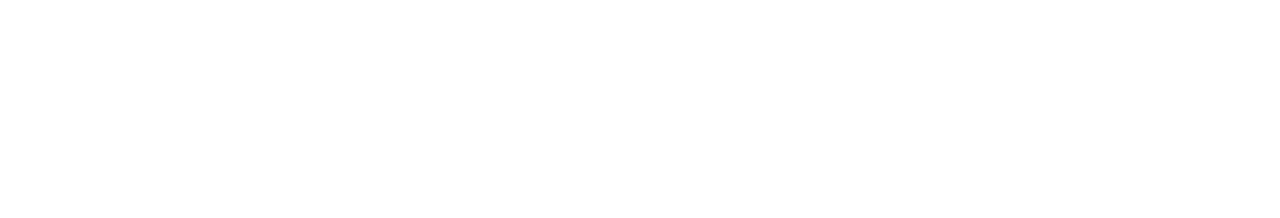
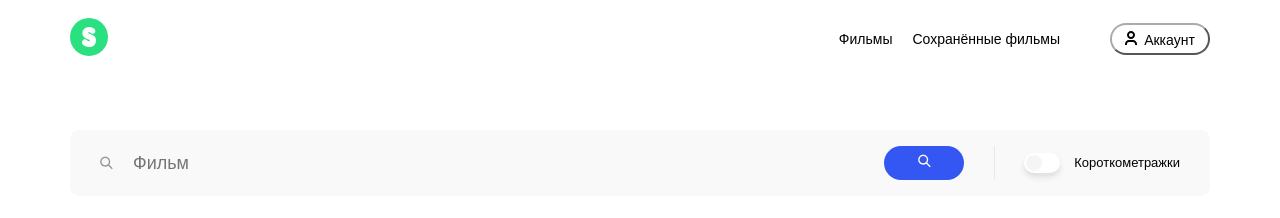
Before and after one commit to kris-alexwa/movies-explorer-frontend, a React app: page /movies in a window 1280 px wide. Built offline with nearby package versions, Linux system fonts and the light colour scheme.

Commit message:
сверстала компонент строки поиска фильмов

```diff
--- a/src/components/App/App.css
+++ b/src/components/App/App.css
@@ -13,5 +13,5 @@
   justify-content: center;
   margin: auto;
   max-width: 1280px;
-  font-family: 'Inter', 'Arial', sans-serif;
+  font-family: 'Inter Regular', 'Arial', sans-serif;
 }
--- a/src/components/App/App.js
+++ b/src/components/App/App.js
@@ -2,7 +2,7 @@ import React from 'react';
 import { Route, Switch } from 'react-router-dom';
 import './App.css';
 import Main from '../Main/Main';
-// import Movies from '../Movies/Movies';
+import Movies from '../Movies/Movies';
 // import SavedMovies from '../SavedMovies/SavedMovies';
 // import Profile from '../Profile/Profile';
 import Login from '../Login/Login';
@@ -23,9 +23,10 @@ function App() {
           <Route path="/signup">
             <Register />
           </Route>
-          {/* <Route path="/movies">
-          <Movies />
-        </Route>
+          <Route path="/movies">
+            <Movies />
+          </Route>
+          {/*
         <Route path="/saved-movies">
           <SavedMovies />
         </Route>
--- a/src/components/Header/Header.css
+++ b/src/components/Header/Header.css
@@ -1,8 +1,11 @@
 .header {
-    background-color: #073042;
     display: flex;
     justify-content: center;
     width: 100%;
+}
+
+.header__dark-theme {
+    background-color: #073042;
 }
 
 .header__logo {
@@ -18,15 +21,10 @@
 }
 
 .header__link {
-    font-size: 12px;
-    line-height: 16px;
     cursor: pointer;
-    width: 76px;
-    height: 32px;
     box-sizing: border-box;
     transition: opacity 0.5s ease;
     text-decoration: none;
-    padding-top: 8px;
 }
 
 .header__links-container {
@@ -34,19 +32,27 @@
     align-items: center;
 }
 
-.header__link_register {
+.header__link-auth {
+    font-size: 12px;
+    line-height: 16px;
+    padding-top: 8px;
+    min-width: 76px;
+    min-height: 32px;
+}
+
+.header__link-auth_register {
     background-color: transparent;
     color: #fff;
     margin-right: 30px;
 }
 
-.header__link_login {
+.header__link-auth_login {
     background-color: #2BE080;
     border-radius: 3px;
-    /* width: 76px; */
     color: #000;
     text-align: center;
     padding-top: 8px;
+
 }
 
 .header__link:hover {
--- a/src/components/Header/Header.js
+++ b/src/components/Header/Header.js
@@ -4,9 +4,11 @@ import logoHeader from '../../images/logo.svg';
 import { Link } from 'react-router-dom';
 
 function Header(props) {
+    const headerClassName = props.dark ? "header header__dark-theme" : "header";
+
     return(
         <>
-        <header className="header">
+        <header className={headerClassName}>
             <div className="header__container">
                 <Link to="/"><img className="header__logo" src={logoHeader} alt="Логотип" /></Link>
                 {props.children}
--- a/src/components/Main/Main.js
+++ b/src/components/Main/Main.js
@@ -12,10 +12,10 @@ import Footer from '../Footer/Footer';
 function Main() {
     return (
         <>
-            <Header>
+            <Header dark={true}>
                 <nav class="header__links-container">
-                    <Link to="/signup" className="header__link header__link_register">Регистрация</Link>
-                    <Link to="/signin" className="header__link header__link_login">Войти</Link>
+                    <Link to="/signup" className="header__link header__link-auth header__link-auth_register">Регистрация</Link>
+                    <Link to="/signin" className="header__link header__link-auth header__link-auth_login">Войти</Link>
                 </nav>
             </Header>
             <main className="content">
--- a/src/components/Main/Promo/Promo.js
+++ b/src/components/Main/Promo/Promo.js
@@ -1,7 +1,7 @@
 import React from 'react';
 import ImageLead from '../../../images/landing-logo.png';
 import './Promo.css';
-import { Link, animateScroll as scroll } from "react-scroll";
+import { Link} from "react-scroll";
 
 function Promo() {
     return (
--- a/src/components/Movies/Movies.css
+++ b/src/components/Movies/Movies.css
@@ -0,0 +1,39 @@
+.header__link {
+    font-size: 14px;
+
+}
+
+.header__links {
+    margin-right: 50px;
+
+}
+
+.header__link-movies_movies {
+    margin-right: 20px;
+
+}
+
+.header__link-movies {
+    color: #000;
+}
+
+.header__btn-account {
+    background-color: transparent;
+    width: 100px;
+    height: 32px;
+    padding: 0;
+    border-color: #AAAAAA;
+    border-radius: 50px;
+    font-size: 14px;
+    font-weight: 400;
+    cursor: pointer;
+    transition: opacity 0.5s ease;
+}
+
+.header__account-icon {
+    margin-right: 7px;
+}
+
+.header__btn-account:hover {
+    opacity: 0.7;
+}
--- a/src/components/Movies/Movies.js
+++ b/src/components/Movies/Movies.js
@@ -1,9 +1,25 @@
 import React from 'react';
 import './Movies.css';
+import { Link } from 'react-router-dom';
+import Header from '../Header/Header';
+import AccountIcon from '../../images/icon-account.svg'
+import SearchForm from './SearchForm/SearchForm';
 
 function Movies() {
-    return(
+    return (
         <>
+            <Header>
+                <div className="header__links-container">
+                    <nav className="header__links">
+                        <Link to="/movies" className="header__link header__link-movies header__link-movies_movies">Фильмы</Link>
+                        <Link to="/saved-movies" className="header__link header__link-movies header__link-movies_saved-movies">Сохранённые фильмы</Link>
+                    </nav>
+                    <Link to='/profile' className="header__link-account">
+                        <button className="header__btn-account"><img src={AccountIcon} className="header__account-icon" alt='Иконка аккаунта'/>Аккаунт</button>
+                    </Link>
+                </div>
+            </Header>
+            <SearchForm />
         </>
     )
 }
--- a/src/components/Movies/SearchForm/SearchForm.css
+++ b/src/components/Movies/SearchForm/SearchForm.css
@@ -0,0 +1,92 @@
+.search-form {
+    margin-top: 70px;
+    width: 100%;
+}
+
+.search-form__wrapper {
+    display: flex;
+    justify-content: space-between;
+    padding: 16px 30px 16px 30px;
+    max-width: 1140px;
+    background-color: #F9F9F9;
+    border-radius: 9px;
+    margin: auto;
+    box-sizing: border-box;
+}
+
+.search-form__container {
+    width: 80%;
+    margin-right: 30px;
+    display: flex;
+    justify-content: space-between;
+}
+
+.search-form__input {
+    border: none;
+    outline: none;
+    background-color: transparent;
+    margin-left: 18px;
+    font-size: 18px;
+    width: 87%;
+}
+
+.search-form__btn {
+    background-color: #3456F3;
+    width: 80px;
+    height: 34px;
+    border: none;
+    border-radius: 48px;
+    padding: 0;
+    cursor: pointer;
+    align-self: flex-end;
+}
+
+.search-form__icon {
+
+}
+
+.search-form__icon_white-theme {
+
+}
+
+.checkbox {
+    display: flex;
+    border-left: 1px solid #E8E8E8;
+    padding-left: 29px;
+    align-items: center;
+}
+
+.checkbox__title {
+    margin: 0;
+    font-size: 13px;
+    font-weight: 400;
+}
+
+.checkbox__btn {
+    margin-right: 14px;
+    position: relative;
+    appearance: none;
+    outline: none;
+    width: 36px;
+    height: 20px;
+    background-color: #fff;
+    border-radius: 16px;
+    box-shadow: 0px 4px 4px rgba(50, 50, 71, 0.08), 0px 4px 8px rgba(50, 50, 71, 0.06);
+    cursor: pointer;
+}
+
+.checkbox__btn::after {
+    content: "";
+    position: absolute;
+    top: 2px;
+    left: 2px;
+    width: 16px;
+    height: 16px;
+    background-color: #F5F5F5;
+    border-radius: 50%;
+}
+
+.checkbox__btn:checked::after {
+    background-color: #2BE080;
+    left: 18px;
+}
--- a/src/components/Movies/SearchForm/SearchForm.js
+++ b/src/components/Movies/SearchForm/SearchForm.js
@@ -0,0 +1,29 @@
+import React from 'react';
+import './SearchForm.css';
+import searchIconGray from '../../../images/search-icon.svg';
+import searchIconWhite from '../../../images/search-icon-white.svg';
+
+function SearchForm() {
+    return (
+        <>
+            <form className="search-form">
+                <div className="search-form__wrapper">
+                    <div className="search-form__container">
+                            <img className="search-form__icon" src={searchIconGray} alt="Иконка поиска"></img>
+                            <input className="search-form__input" placeholder="Фильм"></input>
+                        <button className="search-form__btn">
+                            <img className="search-form__icon search-form__icon_white-theme" src={searchIconWhite} alt="Иконка поиска"></img>
+                        </button>
+                    </div>
+                    <div className="search-form__checkbox checkbox">
+                        <input className="checkbox__btn" type="checkbox"></input>
+                        <h3 className="checkbox__title">Короткометражки</h3>
+                    </div>
+                </div>
+
+            </form>
+        </>
+    )
+}
+
+export default SearchForm;
```
Also changed, not shown: src/images/icon-account.svg (added), src/images/search-icon-white.svg (added), src/images/search-icon.svg (added).
